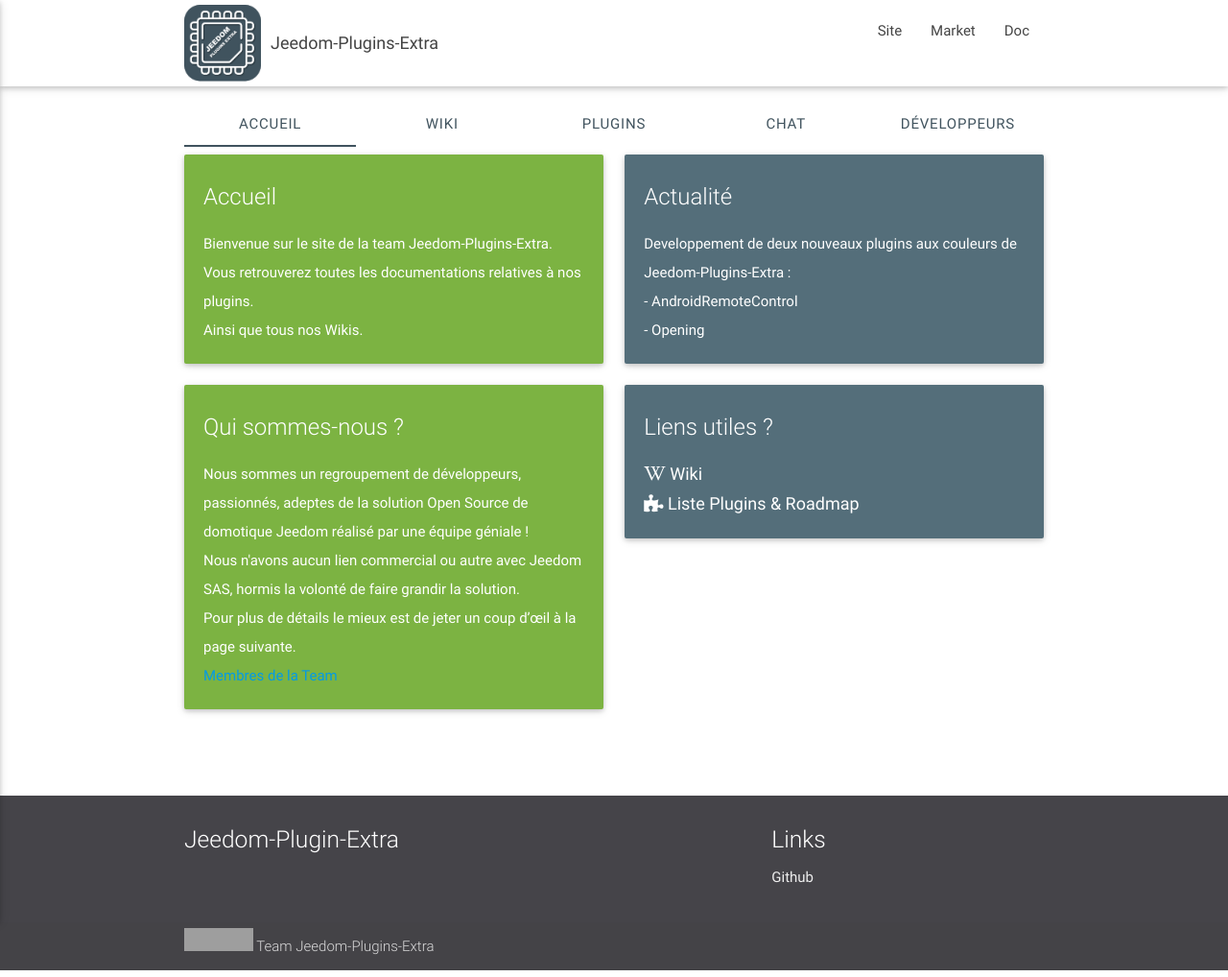
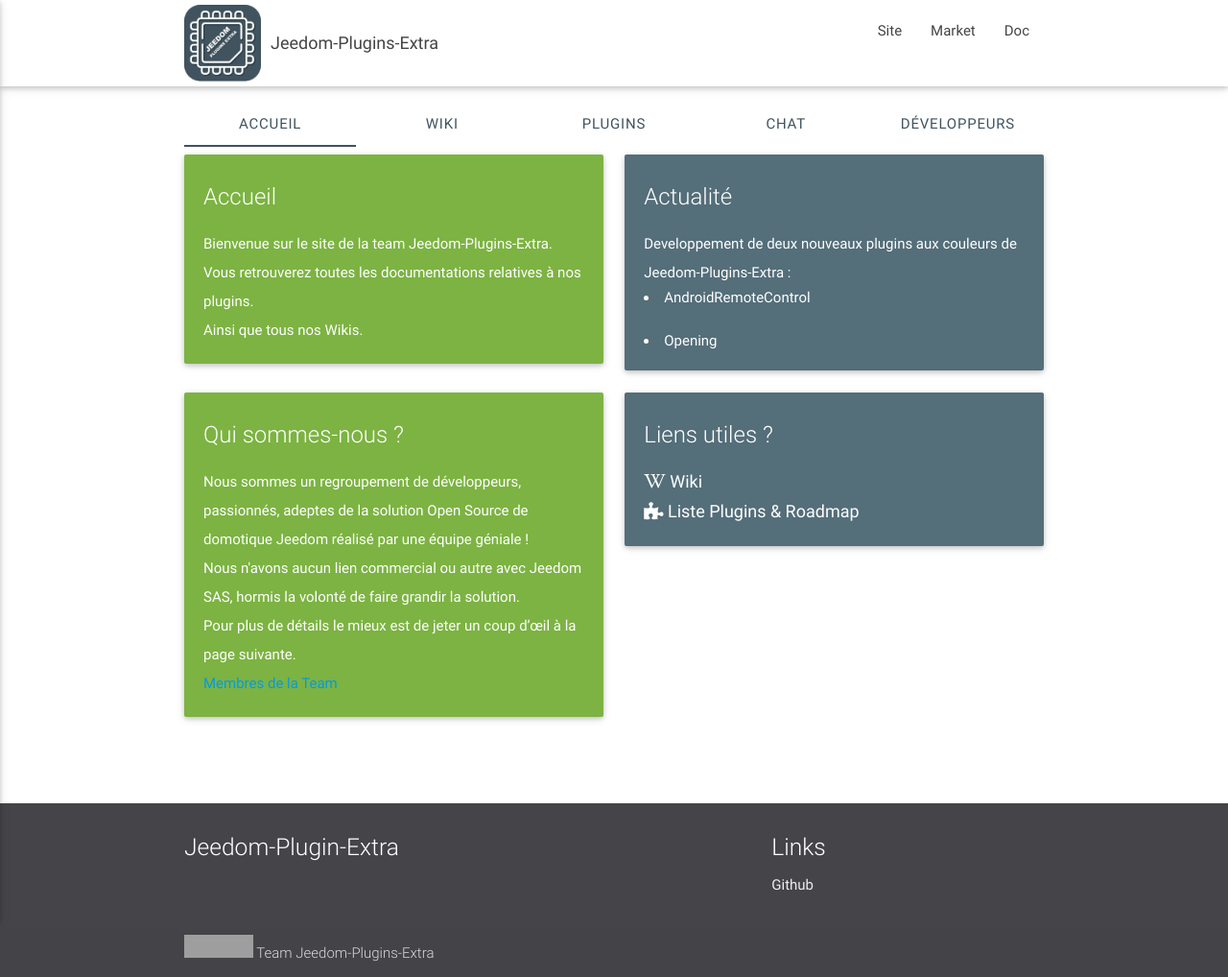
Before and after one commit to NextDom/NextDom.github.io, a Jekyll site: the page index.html, which Jekyll copies as it is, in a window 1280 px wide. Shown: the whole page at 96% size. Built offline with Jekyll 4.4.1, drawn with Linux system fonts in a browser that asks for light colours; nearby versions of some CDN libraries; grey boxes are pictures that could not be loaded.

```diff
--- a/index.html
+++ b/index.html
@@ -79,8 +79,8 @@
  								<div class="card-content white-text">
  									<span class="card-title">Actualité</span>
  									<p>Developpement de deux nouveaux plugins aux couleurs de Jeedom-Plugins-Extra :</br>
-                    - AndroidRemoteControl<br/>
-                    - Opening
+           <li> AndroidRemoteControl</li><br/>
+           <li> Opening</li>
  									</p>
  								</div>
  							</div>
```
